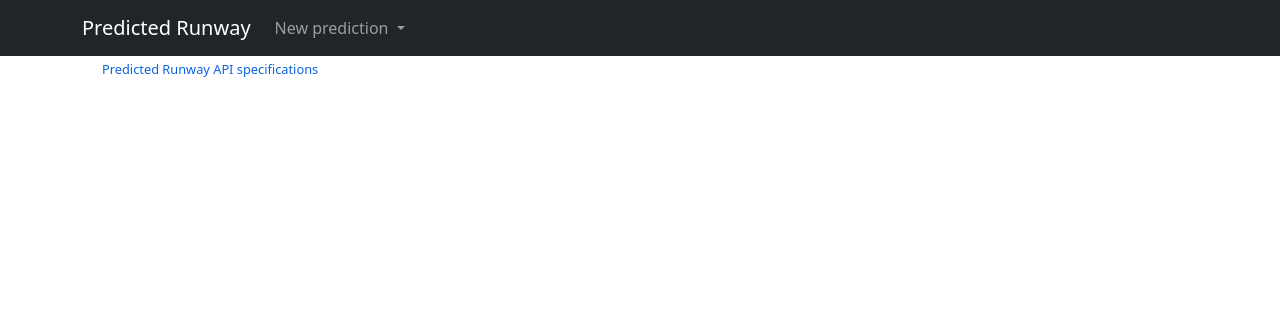
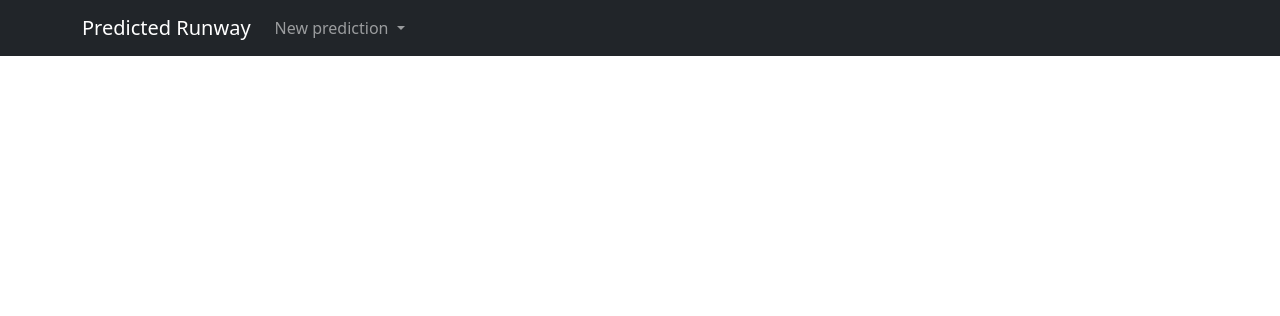
Before and after one commit to eurocontrol-swim/predicted-runway-api, a Python web app: template app/templates/index.html in a window 1280 px wide. Shown: the top 316 px of the page. Run offline with Jinja, Linux system fonts and the light colour scheme; the template is opened without the code that fills it: most values are stand-ins (such as "Sample title", 1, 10 or a date in 2020); some libraries are stand-ins or nearby versions.

Commit message:
hide openapi link from home page

```diff
--- a/app/templates/index.html
+++ b/app/templates/index.html
@@ -281,11 +281,6 @@
   <div class="container">
   {% block content %}
   {% endblock %}
-      <div>
-        <a class="openapi-link"
-            href="/api/0.1/ui"
-        >Predicted Runway API specifications</a>
-      </div>
   </div>
   </main>
 </body>
@@ -293,7 +288,7 @@
       a.openapi-link {
           text-decoration: none;
           color: #0c63e4;
-          margin-left: 20px;
+          margin-left: 10px;
           font-size: .8em;
       }
   </style>
--- a/app/templates/runwayConfigPrediction.html
+++ b/app/templates/runwayConfigPrediction.html
@@ -113,6 +113,11 @@
       </div>
       <div class="p-2">
         <div id="map" style="height: 700px"></div>
+      </div>
+      <div>
+        <a class="openapi-link"
+            href="/api/0.1/ui"
+        >Predicted Runway API specifications</a>
       </div>
     {% endif %}
     <script>
--- a/app/templates/runwayPrediction.html
+++ b/app/templates/runwayPrediction.html
@@ -120,6 +120,11 @@
       <div class="p-2">
         <div id="map" style="height: 700px"></div>
       </div>
+      <div>
+        <a class="openapi-link"
+            href="/api/0.1/ui"
+        >Predicted Runway API specifications</a>
+      </div>
     {% endif %}
     <script>
         let map = null;
```
